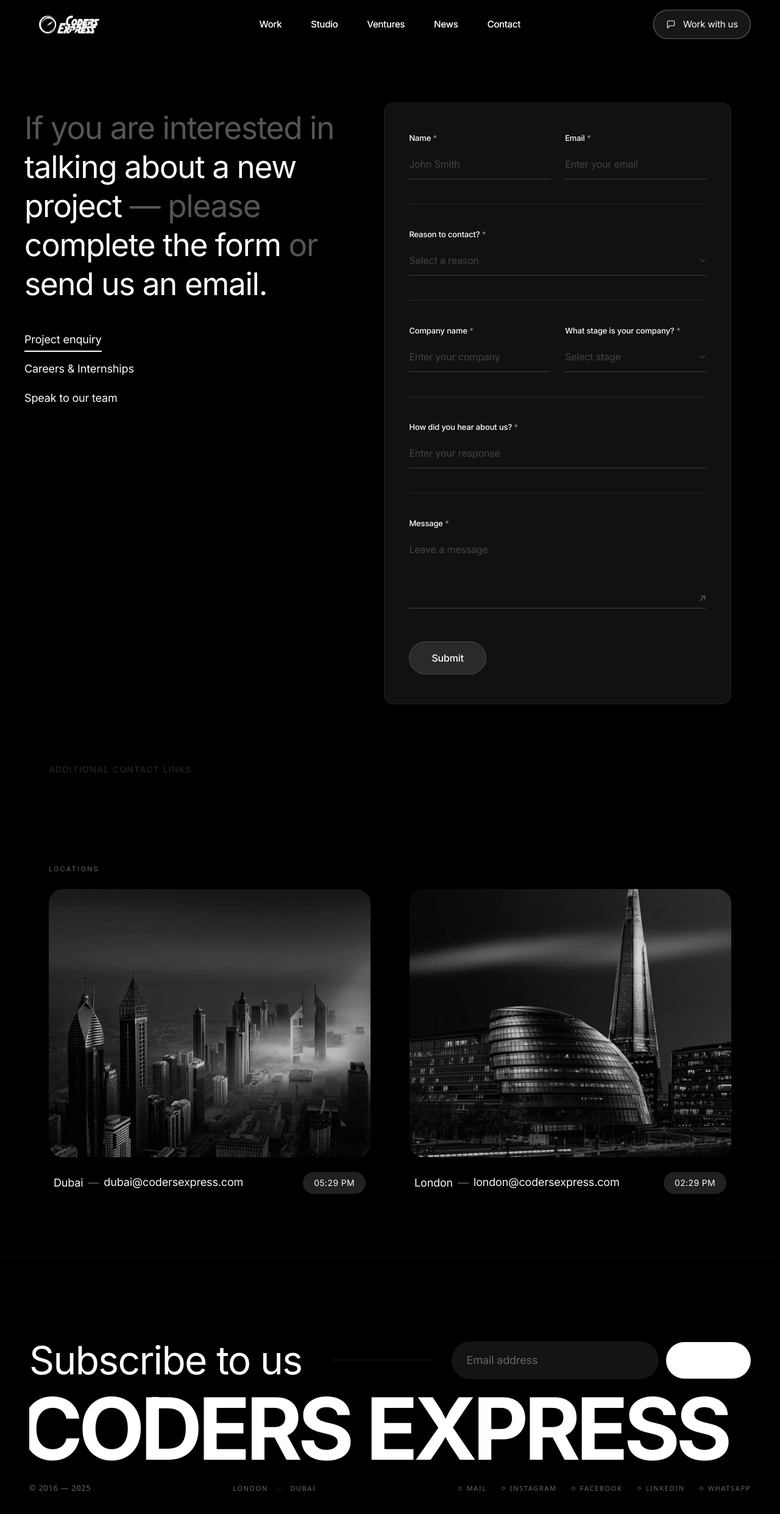
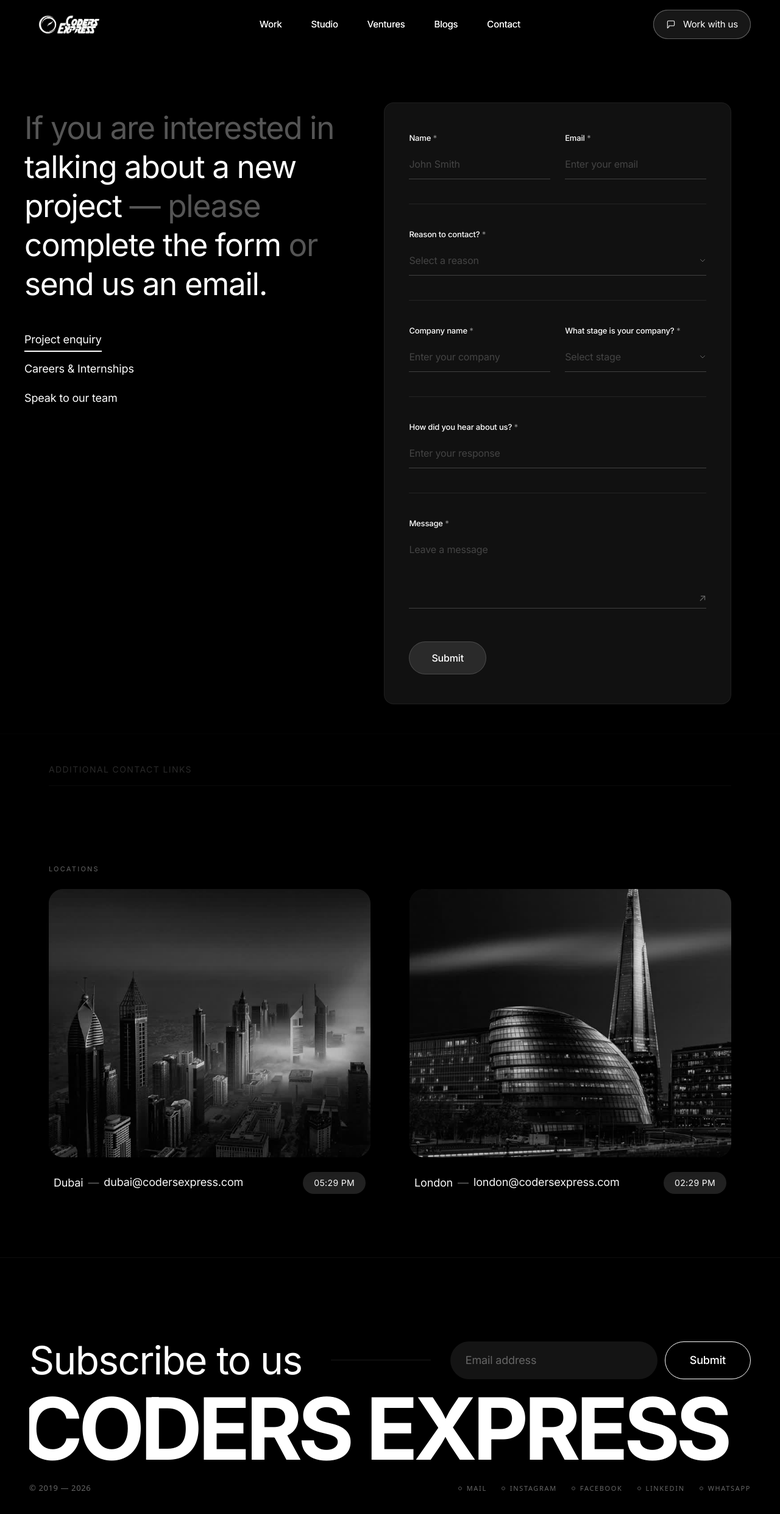
Before and after one commit to zishanverse/mix-space, a Next.js app: page /contact in a window 1280 px wide. Shown: the whole page at 61% size. Built offline with nearby package versions, Linux system fonts and the light colour scheme.

Commit message:
update hero

```diff
--- a/app/page.tsx
+++ b/app/page.tsx
@@ -6,9 +6,9 @@
 import { CapabilitiesSection } from "@/components/capabilities";
 import { RecentWorkSection } from "@/components/recent-work";
 import { SignatureEngagementsSection } from "@/components/signature-engagements";
-import { InvestorsSection } from "@/components/investors";
+// import { InvestorsSection } from "@/components/investors";
 import { TestimonialsSection } from "@/components/testimonials";
-import { ResearchSection } from "@/components/research";
+//import { ResearchSection } from "@/components/research";
 import { FAQSection } from "@/components/faq";
 import { Footer } from "@/components/footer";
 
@@ -40,13 +40,13 @@
       <SignatureEngagementsSection />
 
       {/* Investors Marquee Section */}
-      <InvestorsSection />
+      {/* <InvestorsSection /> */}
 
       {/* Founders Testimonials Slider */}
       <TestimonialsSection />
 
       {/* Research & Writings [05] */}
-      <ResearchSection />
+      {/* <ResearchSection /> */}
 
       {/* FAQ Section */}
       <FAQSection />
--- a/components/footer/Footer.tsx
+++ b/components/footer/Footer.tsx
@@ -18,7 +18,7 @@
             placeholder="Email address"
             className="bg-[#141414] border border-transparent focus:border-white/10 rounded-full px-6 py-4 text-white text-lg placeholder:text-[#666] outline-none w-full md:w-[340px] transition-all"
           />
-          <button className="bg-white text-black w-full sm:w-auto font-medium px-10 py-4 rounded-full hover:bg-brand hover:text-white transition-colors text-lg">
+          <button className="bg-transparent border border-white text-white w-full sm:w-auto font-medium px-10 py-4 rounded-full hover:bg-white hover:text-black transition-colors text-lg">
             Submit
           </button>
         </div>
@@ -36,13 +36,10 @@
 
         {/* Left: Copyright */}
         <div className="mb-4 md:mb-0 normal-case text-[13px]">
-          © 2016 — 2025
+          © 2019 — 2026
         </div>
 
-        {/* Center: Locations */}
-        <div className="flex items-center gap-3 mb-4 md:mb-0 text-[11px] tracking-[0.15em]">
-          LONDON <span className="opacity-40">—</span> DUBAI
-        </div>
+
 
         {/* Right: Social Links */}
         <div className="flex flex-wrap justify-center gap-x-6 gap-y-3 text-[11px] tracking-[0.15em]">
--- a/components/ui/ScrollMarquee.tsx
+++ b/components/ui/ScrollMarquee.tsx
@@ -55,7 +55,7 @@
     >
       <h2
         ref={textRef}
-        className="whitespace-nowrap text-white/90 select-none will-change-transform"
+        className="whitespace-nowrap text-[#ca7a3a] select-none will-change-transform"
         style={{
           fontSize: "clamp(48px, 10vw, 245.76px)",
           fontWeight: 400,
--- a/content/navbar.ts
+++ b/content/navbar.ts
@@ -27,7 +27,7 @@
     { label: "Work", href: "/#recent-work" },
     { label: "Studio", href: "/#capabilities" },
     { label: "Ventures", href: "/#signature-engagements" },
-    { label: "News", href: "/#news" },
+    { label: "Blogs", href: "/blogs" },
     { label: "Contact", href: "/contact" },
   ] as NavItem[],
 
@@ -46,7 +46,7 @@
     { index: "[03]", label: "RECENT WORK", id: "recent-work" },
     { index: "[04]", label: "SIGNATURE ENGAGEMENTS", id: "signature-engagements" },
     { index: "[05]", label: "TESTIMONIALS", id: "testimonials" },
-    { index: "[06]", label: "NEWS", id: "news" },
+    // { index: "[06]", label: "NEWS", id: "news" },
   ] as SectionInfo[],
 
   // Scroll behavior
```
Also changed, not shown: photo_6055491261721940406_y.jpg (deleted).
